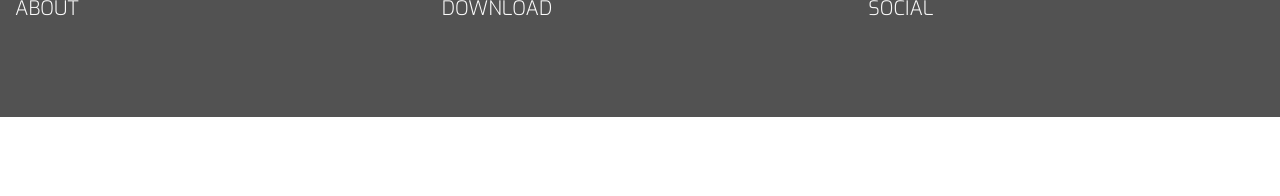
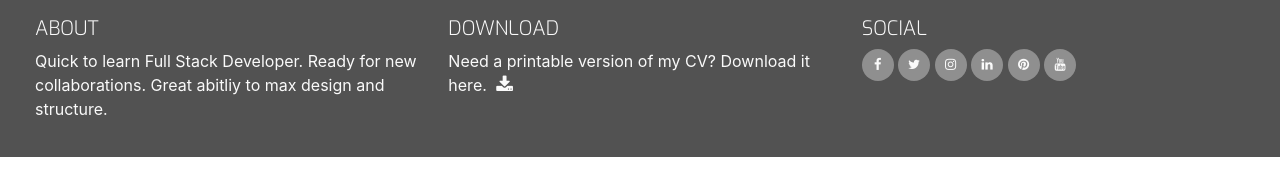
Before and after one commit to monanorremo/UCD-Resume, a plain HTML site: page index.html in a window 1280 px wide. Shown: the part 372-568 px from the top of the page. Drawn offline with nearby package versions, Linux system fonts and the light colour scheme.

Commit message:
Filling in the footer content

```diff
--- a/assets/css/style.css
+++ b/assets/css/style.css
@@ -37,8 +37,11 @@ h4 {
     font-family: "Exo", sans-serif;
     font-weight: 300;
     color: #fafafa;
+}
+.inline-block {
+    display: inline-block;
+}
 
-}
 /*-----------------------------------Heading*/
 
 header {
@@ -152,3 +155,47 @@ footer {
     margin: 0;
 
 }
+
+.cv-pdf i {
+    font-size: 18px;
+    color: #fafafa;
+    text-align: center;
+    padding-left: 5px;
+    transition: all 0.35s ease-in-out;
+    -moz-transition: all 0.35s ease-in-out;
+    -webkit-transition: all 0.35s ease-in-out;
+    -o-transition: all 0.35s ease-in-out;
+
+}
+.cv-pdf i:hover {
+    color: #e84610;
+}
+
+.social-links {
+    padding-bottom: 15px;
+}
+
+.social-links li a i {
+    width: 32px;
+    height: 32px;
+    padding: 12px 0;
+    border-radius: 50%;
+    font-size: 13px;
+    line-height: 7px;
+    text-align: center;
+    color: #fafafa;
+    background: #8f8f8f;
+    transition: all 0.35s ease-in-out;
+    -moz-transition: all 0.35s ease-in-out;
+    -webkit-transition: all 0.35s ease-in-out;
+    -o-transition: all 0.35s ease-in-out;
+}
+
+.social-links li a i:hover {
+    background: #e84610;
+
+}
+
+#footer-details {
+    padding: 20px;
+}
--- a/index.html
+++ b/index.html
@@ -77,15 +77,67 @@
     </header>
     <section></section>
     <footer class="container-fluid">
-      <div class="row">
+      <div id="footer-details" class="row">
         <div class="col-sm-4">
           <h5 class="uppercase general-sub">About</h5>
+          <p class="inline-block">
+            Quick to learn Full Stack Developer. Ready for new collaborations.
+            Great abitliy to max design and structure.
+          </p>
         </div>
         <div class="col-sm-4">
           <h5 class="uppercase general-sub">Download</h5>
+          <p class="inline-block">
+            Need a printable version of my CV? Download it here.
+            <a href="#" target="_blank" class="cv-pdf"
+              ><i class="fa fa-download" aria-hidden="true"></i>
+              <span class="sr-only">Download link.</span>
+            </a>
+          </p>
         </div>
         <div class="col-sm-4">
           <h5 class="uppercase general-sub">Social</h5>
+          <ul class="list-inline social-links">
+          <li class="list-inline-item">
+          <a target="_blank" href="#">
+          <i class="fa fa-facebook" aria-hidden="true"></i>
+          <span class="sr-only">Facebook</span>
+          </a>
+          </li>
+           <li class="list-inline-item">
+          <a target="_blank" href="#">
+          <i class="fa fa-twitter" aria-hidden="true"></i>
+          <span class="sr-only">Twitter</span>
+          </a>
+          </li>
+           <li class="list-inline-item">
+          <a target="_blank" href="#">
+          <i class="fa fa-instagram" aria-hidden="true"></i>
+          <span class="sr-only">Instagram</span>
+          </a>
+          </li>
+        </li>
+           <li class="list-inline-item">
+          <a target="_blank" href="#">
+          <i class="fa fa-linkedin" aria-hidden="true"></i>
+          <span class="sr-only">Linkedin</span>
+          </a>
+          </li>
+        </li>
+           <li class="list-inline-item">
+          <a target="_blank" href="#">
+          <i class="fa fa-pinterest" aria-hidden="true"></i>
+          <span class="sr-only">Pinterest</span>
+          </a>
+          </li>
+        </li>
+           <li class="list-inline-item">
+          <a target="_blank" href="#">
+          <i class="fa fa-youtube" aria-hidden="true"></i>
+          <span class="sr-only">Youtube</span>
+          </a>
+          </li>
+          </ul>
         </div>
       </div>
     </footer>
```
